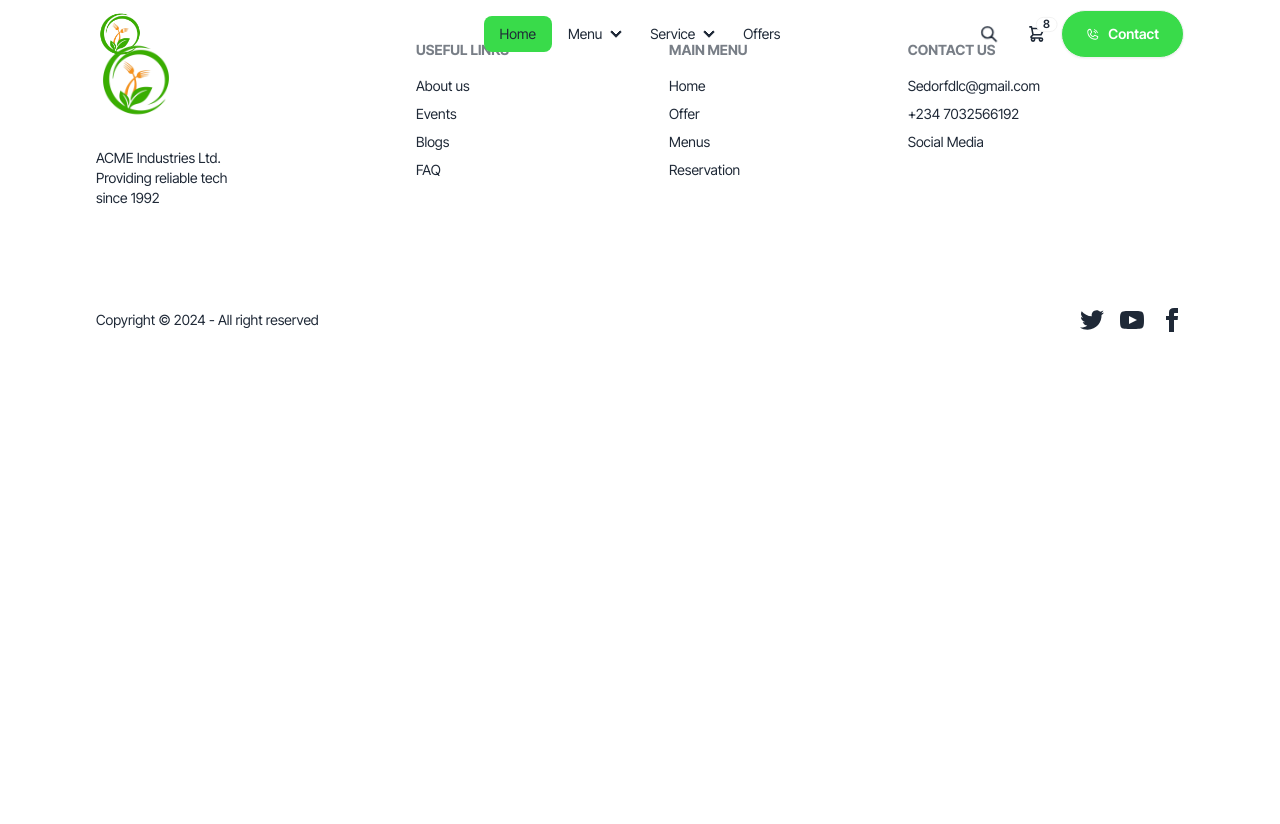
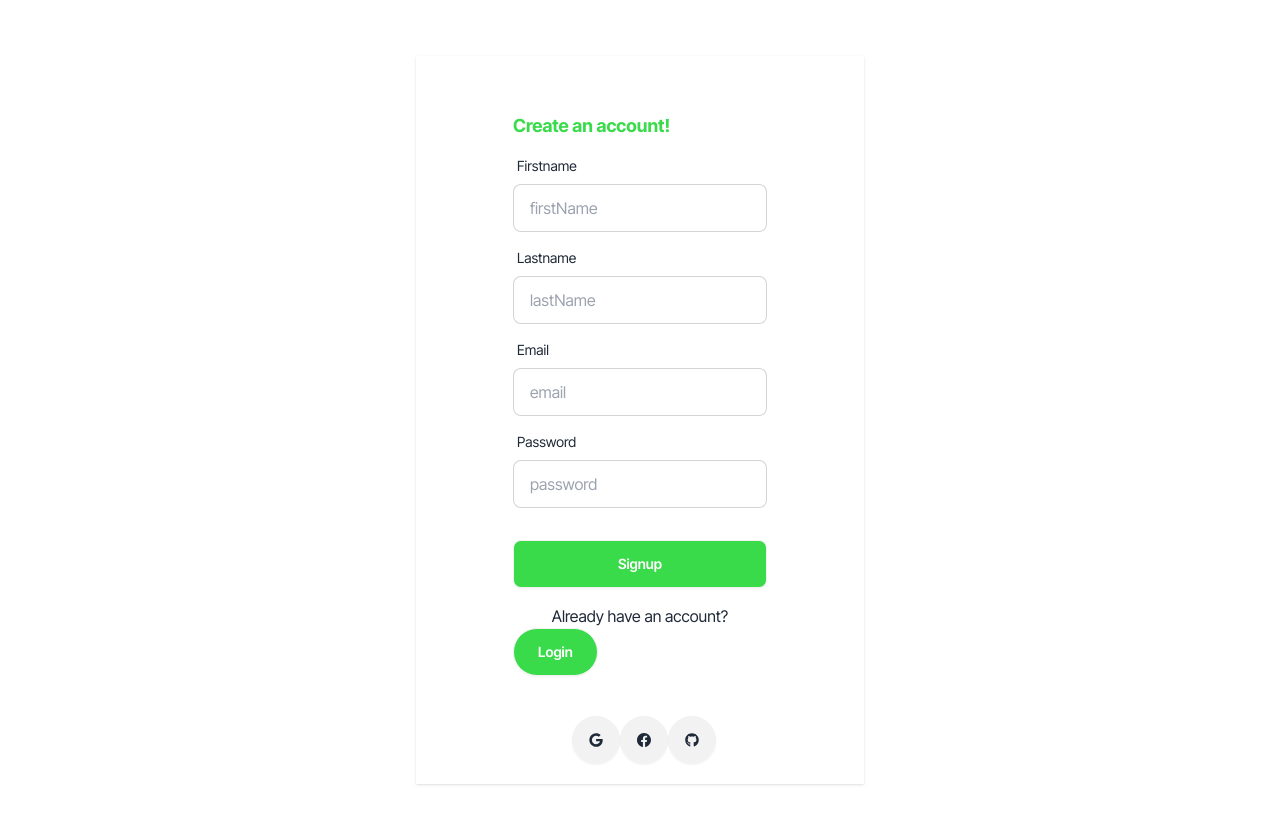
Before and after one commit to CodedSedorf/Restaurant, a React (Vite) app in the folder foodie-client/: page /signup in a window 1280 px wide. Shown: the top 824 px of the page. Before the commit the page ends 800 px from the top, so only its background shows below. Built offline with nearby package versions, Linux system fonts and the light colour scheme.

Commit message:
Frontend Form Validation

```diff
--- a/foodie-client/package.json
+++ b/foodie-client/package.json
@@ -14,6 +14,7 @@
     "react": "^18.2.0",
     "react-bootstrap": "^2.10.1",
     "react-dom": "^18.2.0",
+    "react-hook-form": "^7.51.1",
     "react-icons": "^5.0.1",
     "react-router-dom": "^6.22.2",
     "react-slick": "^0.30.2",
--- a/foodie-client/src/App.jsx
+++ b/foodie-client/src/App.jsx
@@ -1,22 +1,30 @@
-import { Route, Routes } from 'react-router-dom'
-import './App.css'
-import Main from './layout/Main'
-import Shop from './pages/shop/Shop'
-import MyNavbar from './components/MyNavbar'
-import Footerzz from './components/Footerzz'
+import { Route, Routes, useLocation } from "react-router-dom";
+import "./App.css";
+import Main from "./layout/Main";
+import Shop from "./pages/shop/Shop";
+import MyNavbar from "./components/MyNavbar";
+import Footerzz from "./components/Footerzz";
+import Signup from "./components/Signup";
 
 function App() {
+  const location = useLocation();
+
+  // Check if the current route is the sign-up page
+  const isSignUpPage = location.pathname === "/signup";
 
   return (
     <>
-      <MyNavbar/>
+      {!isSignUpPage && <MyNavbar />}{" "}
+      {/* Display navbar if not on the sign-up page */}
       <Routes>
-        <Route path='/' element={<Main/>}/>
-        <Route path='/menu' element={<Shop/>}/>
+        <Route path="/" element={<Main />} />
+        <Route path="/menu" element={<Shop />} />
+        <Route path="/signup" element={<Signup />} />
       </Routes>
-      <Footerzz/>
+      {!isSignUpPage && <Footerzz />}{" "}
+      {/* Display footer if not on the sign-up page */}
     </>
-  )
+  );
 }
 
-export default App
+export default App;
--- /dev/null
+++ b/foodie-client/src/components/Modal.jsx
@@ -0,0 +1,103 @@
+import React from "react";
+import { Link } from "react-router-dom";
+import { FaGoogle } from "react-icons/fa";
+import { BsFacebook } from "react-icons/bs";
+import { FaGithub } from "react-icons/fa";
+import { useForm } from "react-hook-form";
+
+const Modal = () => {
+  const {
+    register,
+    handleSubmit,
+    // watch,
+    formState: { errors },
+  } = useForm();
+  const onSubmit = (data) => {
+    console.log(data);
+    document.getElementById("my_modal_5").close();
+  };
+  const closebtn = ()=>{
+    document.getElementById("my_modal_5").close();
+  }
+  return (
+    <dialog id="my_modal_5" className="modal modal-middle sm:modal-middle">
+      <div className="modal-box">
+        <h3 className="font-bold text-lg text-green">Please login!</h3>
+        <div className="modal-action mt-0 flex flex-col justify-center">
+          {/* {form} */}
+          <form
+            className="card-body"
+            method="dialog"
+            onSubmit={handleSubmit(onSubmit)}
+          >
+            <div className="form-control">
+              <label className="label">
+                <span className="label-text">Email</span>
+              </label>
+              {/* {email} */}
+              <input
+                type="email"
+                placeholder="email"
+                className="input input-bordered"
+                {...register("email")}
+              />
+            </div>
+            <div className="form-control">
+              <label className="label">
+                <span className="label-text">Password</span>
+              </label>
+              <input
+                type="password"
+                placeholder="password"
+                className="input input-bordered"
+                {...register("password")}
+              />
+              <label className="label">
+                <a href="#" className="label-text-alt link link-hover">
+                  Forgot password?
+                </a>
+              </label>
+            </div>
+
+            {/* {error message} */}
+
+            {/* {login button} */}
+            <div className="form-control mt-6">
+              <input
+                type="submit"
+                value="login"
+                className="btn bg-green text-white"
+              />
+            </div>
+            <p className="text-center my-2">
+              Don't have an account?
+              <Link
+                to="/signup"
+                className="underline text-red ml-1"
+                onClick="submit"
+              >
+                Signup Now
+              </Link>
+            </p>
+
+            {/* {close button} */}
+            <button className="btn btn-sm btn-circle btn-ghost text-black absolute right-2 top-2" onClick={closebtn}>✕</button>
+          </form>
+          <div className="text-center space-mx-3 mb-5">
+            <button className="btn btn-circle hover:bg-green hover:text-white">
+              <FaGoogle />
+            </button>
+            <button className="btn btn-circle hover:bg-green hover:text-white">
+              <BsFacebook />
+            </button>
+            <button className="btn btn-circle hover:bg-green hover:text-white">
+              <FaGithub />
+            </button>
+          </div>
+        </div>
+      </div>
+    </dialog>
+  );
+};
+
+export default Modal;
--- a/foodie-client/src/components/MyNavbar.jsx
+++ b/foodie-client/src/components/MyNavbar.jsx
@@ -1,6 +1,7 @@
 import React, {useState, useEffect} from 'react'
 import foodieLogo from "../assets/images/foodie-logo.png"
-import { PiPhoneCall } from "react-icons/pi";
+import { FaRegUser } from "react-icons/fa";
+import Modal from './Modal';
 
 const MyNavbar = () => {
     const [isSticky, setisSticky] = useState(false);
@@ -95,7 +96,15 @@ const MyNavbar = () => {
                         <span className="badge badge-sm indicator-item">8</span>
                     </div>
                 </div>
-                <a className="btn bg-green rounded-full px-6 text-white flex item-center"><PiPhoneCall />Contact</a>
+                            {/* {Login button} */}
+                <button
+                className='btn flex item-center gap-2 rounded-full px-6 bg-green text-white'
+                onClick={()=>document.getElementById('my_modal_5').showModal()}
+                >
+
+                <FaRegUser />Login
+                </button>
+                <Modal/>
             </div>
         </div>
     </header>
--- /dev/null
+++ b/foodie-client/src/components/Signup.jsx
@@ -0,0 +1,115 @@
+import React from "react";
+import { Link, useNavigate } from "react-router-dom";
+import { FaGoogle } from "react-icons/fa";
+import { BsFacebook } from "react-icons/bs";
+import { FaGithub } from "react-icons/fa";
+import { useForm } from "react-hook-form";
+import Modal from "./Modal";
+
+const Signup = () => {
+    const navigate = useNavigate();
+  const {
+    register,
+    handleSubmit,
+    // watch,
+    formState: { errors },
+  } = useForm();
+  const onSubmit = (data) => {
+    console.log(data);
+    navigate("/signin")
+    // document.getElementById("my_modal_5").close();
+  };
+  return (
+    <div className="max-w-md bg-white shadow w-full mx-auto flex item-center justify-center my-14">
+      <div className="modal-action flex flex-col justify-center">
+        <form
+          className="card-body"
+          method="dialog"
+          onSubmit={handleSubmit(onSubmit)}
+        >
+            <h3 className="font-bold text-lg text-green">Create an account!</h3>
+          <div className="form-control">
+            <label className="label">
+              <span className="label-text">Firstname</span>
+            </label>
+            <input
+              type="text"
+              placeholder="firstName"
+              className="input input-bordered"
+              {...register("firstName")}
+            />
+          </div>
+          <div className="form-control">
+            <label className="label">
+              <span className="label-text">Lastname</span>
+            </label>
+            <input
+              type="text"
+              placeholder="lastName"
+              className="input input-bordered"
+              {...register("lastName")}
+            />
+          </div>
+          <div className="form-control">
+            <label className="label">
+              <span className="label-text">Email</span>
+            </label>
+            {/* {email} */}
+            <input
+              type="email"
+              placeholder="email"
+              className="input input-bordered"
+              {...register("email")}
+            />
+          </div>
+          <div className="form-control">
+            <label className="label">
+              <span className="label-text">Password</span>
+            </label>
+            <input
+              type="password"
+              placeholder="password"
+              className="input input-bordered"
+              {...register("password")}
+            />
+          </div>
+
+          {/* {error message} */}
+
+          {/* {login button} */}
+          <div className="form-control mt-6">
+            <input
+              type="submit"
+              value="Signup"
+              className="btn bg-green text-white"
+            />
+          </div>
+          <p className="text-center my-2">
+            Already have an account?
+            <button
+                className='btn flex item-center gap-2 rounded-full px-6 bg-green text-white'
+                onClick={()=>document.getElementById('my_modal_5').showModal()}
+                >
+
+                Login
+                <Modal/>
+                </button>
+          </p>
+        </form>
+        <div className="text-center space-mx-3 mb-5">
+          <button className="btn btn-circle hover:bg-green hover:text-white">
+            <FaGoogle />
+          </button>
+          <button className="btn btn-circle hover:bg-green hover:text-white">
+            <BsFacebook />
+          </button>
+          <button className="btn btn-circle hover:bg-green hover:text-white">
+            <FaGithub />
+          </button>
+        </div>
+      </div>
+    </div>
+  );
+};
+
+export default Signup;
```
Also changed, not shown: foodie-client/src/pages/shop/Shop.jsx (line endings or trailing spaces), 1 other file (tests, documents, lock files or other folders).
